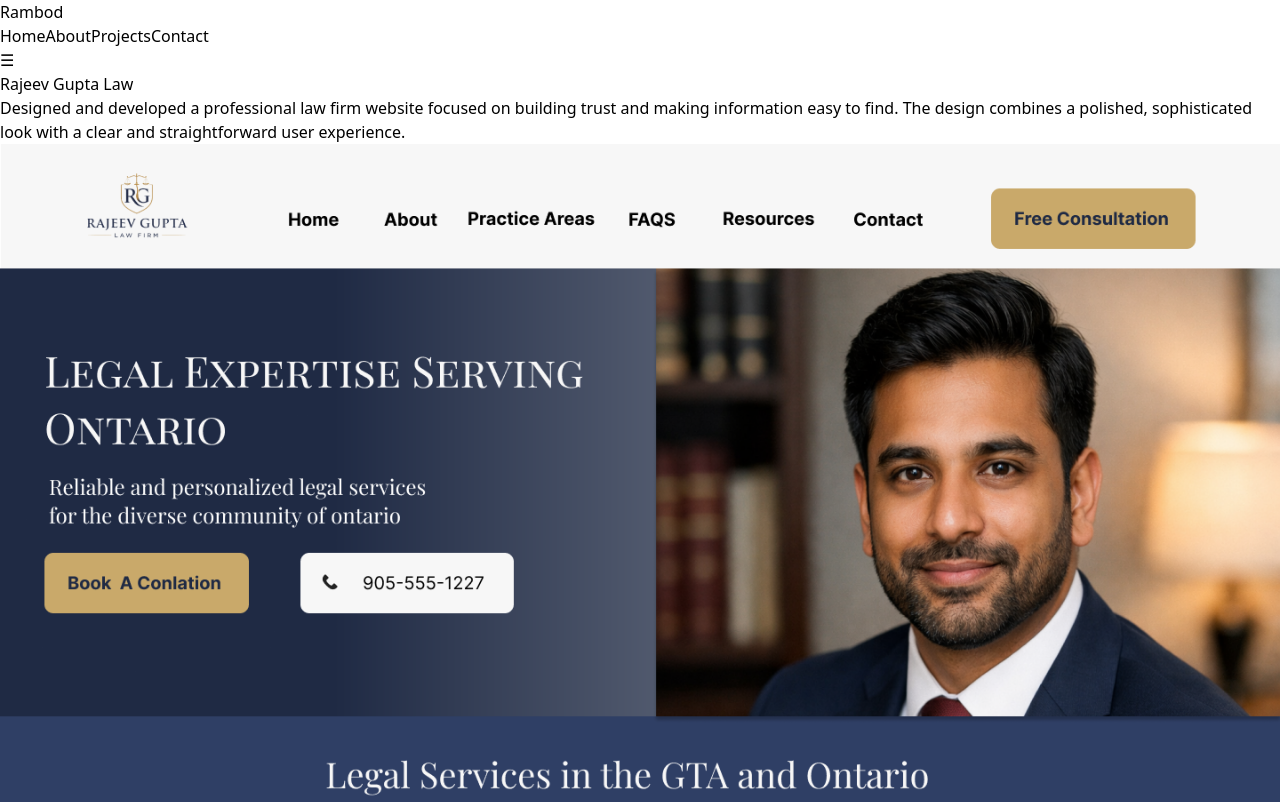
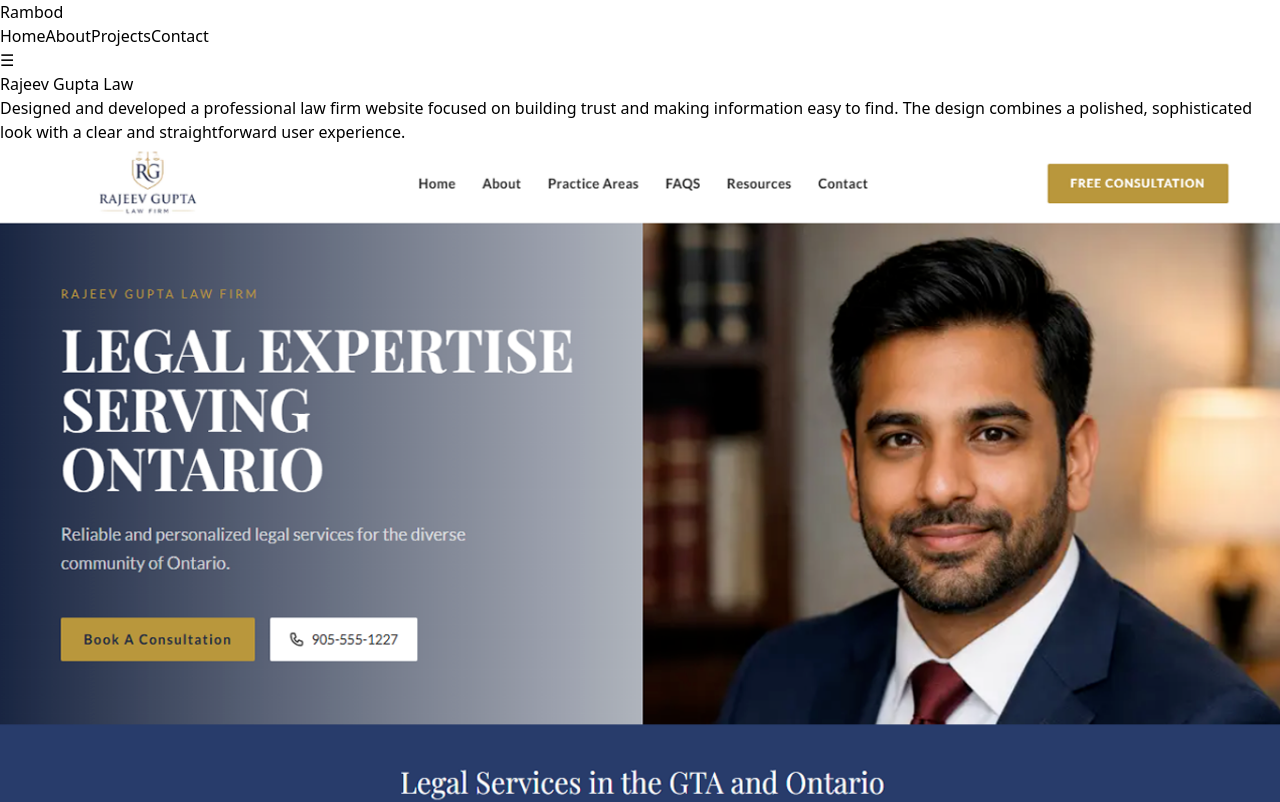
Before and after one commit to rpg225/tailwind-portfolio, a React (Vite) app: page /rajeevguptacase-study in a window 1280 px wide. Shown: the top 802 px of the page. Built offline with nearby package versions, Linux system fonts and the light colour scheme.

Commit message:
changed back to the hero image

```diff
--- a/src/components/RajeevGuptaCaseStudy.jsx
+++ b/src/components/RajeevGuptaCaseStudy.jsx
@@ -73,7 +73,7 @@
         {/* OVERVIEW */}
         <div className={sectionStyles("delay-150") + " grid md:grid-cols-2 gap-12 items-center"}>
           <img
-            src="/assets/RajeevGupta/home.png"
+            src="/assets/rajeev-gupta-home.png"
             alt="Rajeev Gupta Law website"
             className="rounded-xl ring-1 ring-slate-800 shadow-xl"
           />
```
